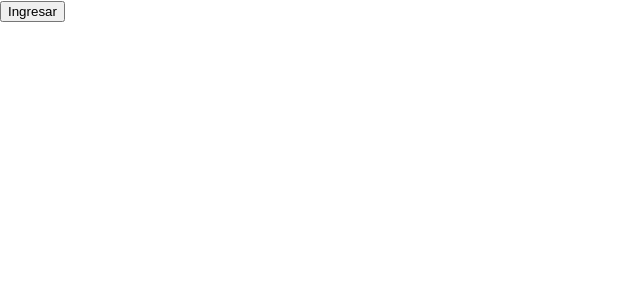
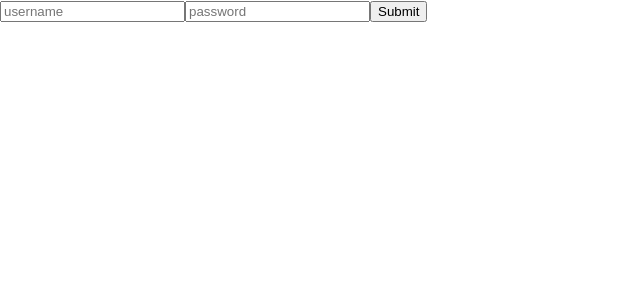
Before and after one commit to Crissdot/lan-shared-rooms, a React (Create React App) app: page /login in a window 1280 px wide. Shown: the top 300 px of the page, without its empty margins (0-640 px from the left). Built offline with nearby package versions, Linux system fonts and the light colour scheme; the HTML template or start-up script is replaced by a standard one.

Commit message:
add login form

```diff
--- a/package.json
+++ b/package.json
@@ -14,6 +14,7 @@
     "axios": "^1.2.1",
     "react": "^18.2.0",
     "react-dom": "^18.2.0",
+    "react-hook-form": "^7.40.0",
     "react-redux": "^8.0.5",
     "react-router-dom": "^6.4.5",
     "react-scripts": "5.0.1",
--- a/src/components/users/Login.tsx
+++ b/src/components/users/Login.tsx
@@ -1,22 +1,30 @@
 import React from 'react';
+import { SubmitHandler, useForm } from 'react-hook-form';
 import { useAppDispatch } from '../../hooks/typedRedux';
 import { login } from '../../store/user';
+
+interface ILoginInput {
+  username: string;
+  password: string;
+}
 
 const Login = () =>  {
   const dispatch = useAppDispatch();
 
+  const { register, handleSubmit } = useForm<ILoginInput>();
+  const onSubmit: SubmitHandler<ILoginInput> = (data) => {
+    dispatch(login(data));
+  }
+
   // TODO add logic
   // const user = useSelector((state: any) => state.user.user);
 
-  // TODO add logic
-  const loginHandler = () => {
-    dispatch(login({username: 'Criss', password: '123456'}));
-  }
-
   return (
-    <div>
-      <button onClick={loginHandler}>Ingresar</button>
-    </div>
+    <form onSubmit={handleSubmit(onSubmit)}>
+      <input {...register('username')} type='text' placeholder='username' />
+      <input {...register('password')} type='password' placeholder='password' />
+      <input type='submit' />
+    </form>
   );
 };
 
--- a/src/store/user.ts
+++ b/src/store/user.ts
@@ -8,7 +8,7 @@ interface LoginCredentials {
 
 export const login = createAsyncThunk('user/login', async (data: LoginCredentials) => {
   const response = await axios.post('http://localhost:9999/api/v1/auth/login', data);
-  return response.data.user;
+  return response.data.data.user;
 });
 
 interface UserState {
```
Also changed, not shown: 1 other file (tests, documents, lock files or other folders).
